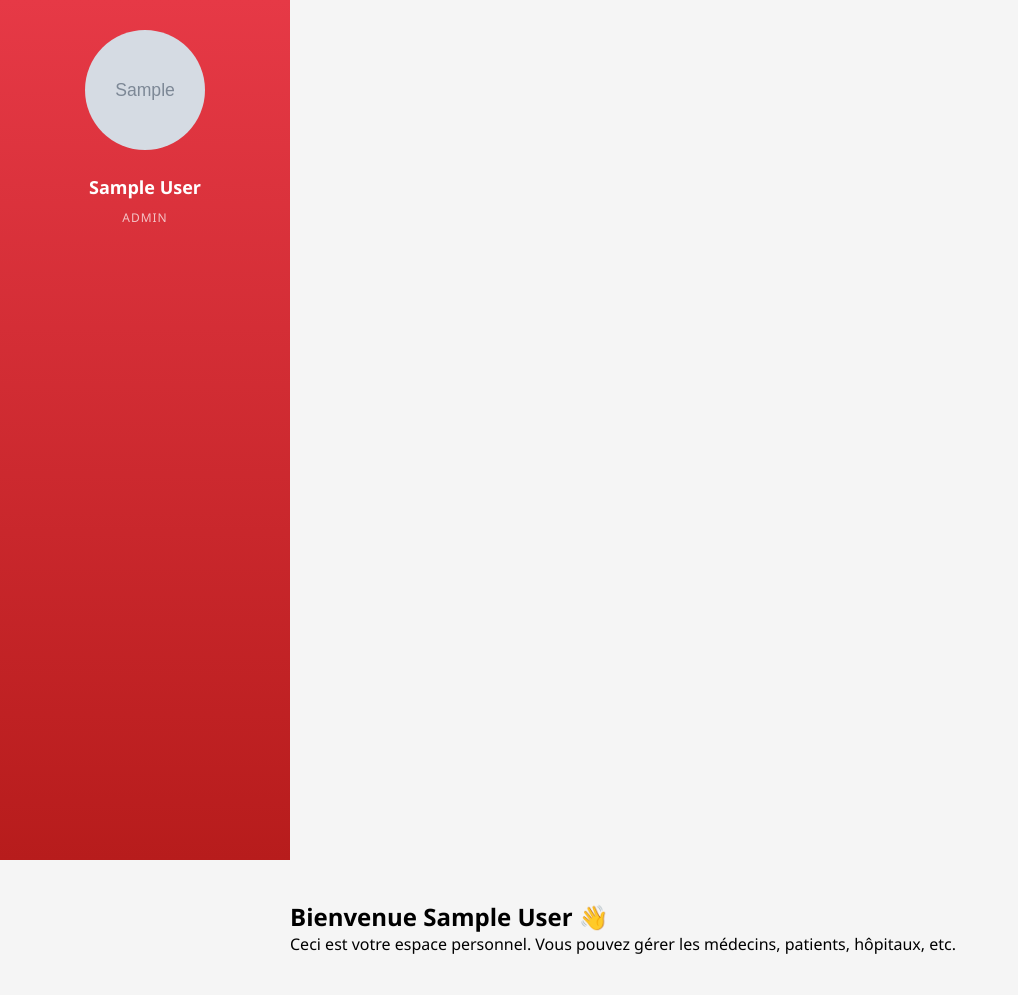
After one commit to more33aymehd/Gestion_consultation, a PHP site: page /profil.php in a window 1280 px wide. The commit adds this page. Shown: the whole page, without its empty margins (0-1018 px from the left). Run offline with PHP 8.4, Linux system fonts and the light colour scheme; the visitor is signed in with stand-in values (Sample User, id 1); tables that the repository leaves empty or names only in its code hold one stand-in row (values such as "Sample post"); grey boxes marked "Sample" are stand-in pictures.

Commit message:
Légère modification

```diff
--- /dev/null
+++ b/profil.php
@@ -0,0 +1,85 @@
+<?php
+include("connexion.php");
+session_start();
+
+if (!isset($_SESSION['admin']) || !isset($_SESSION['id'])) {
+    header("Location: login.php");
+    exit();
+}
+
+$id = $_SESSION['id'];
+$req = mysqli_query($conn, "SELECT * FROM admins WHERE id_admin = $id");
+$admin = mysqli_fetch_assoc($req);
+?>
+
+<!DOCTYPE html>
+<html lang="fr">
+<head>
+    <meta charset="UTF-8">
+    <title>Profil Admin - Allo Doc</title>
+    <link rel="stylesheet" href="style_1.css">
+    <style>
+        body {
+            font-family: Arial, sans-serif;
+            margin: 0;
+            background-color: #f5f5f5;
+        }
+
+        .sidebar {
+            width: 250px;
+            height: 100vh;
+            background: linear-gradient(to bottom, #e63946, #b71c1c);
+            color: white;
+            padding: 30px 20px;
+            display: flex;
+            flex-direction: column;
+            align-items: center;
+        }
+
+        .profil-img {
+            width: 120px;
+            height: 120px;
+            border-radius: 50%;
+            background-color: #fff;
+            background-image: url('images/admin.png'); /* image par défaut */
+            background-size: cover;
+            background-position: center;
+            margin-bottom: 20px;
+        }
+
+        .profil-name {
+            font-size: 18px;
+            font-weight: bold;
+            margin-top: 5px;
+            text-align: center;
+        }
+
+        .label {
+            margin-top: 10px;
+            text-transform: uppercase;
+            font-size: 12px;
+            letter-spacing: 1px;
+            opacity: 0.7;
+        }
+
+        .main-content {
+            margin-left: 250px;
+            padding: 40px;
+        }
+    </style>
+</head>
+<body>
+
+<div class="sidebar">
+    <div class="profil-img" style="background-image: url('images/<?= $admin['photo'] ?? 'admin.png' ?>');"></div>
+    <div class="profil-name"><?= ucfirst($admin['nom']) ?></div>
+    <div class="label">admin</div>
+</div>
+
+<div class="main-content">
+    <h2>Bienvenue <?= ucfirst($admin['nom']) ?> 👋</h2>
+    <p>Ceci est votre espace personnel. Vous pouvez gérer les médecins, patients, hôpitaux, etc.</p>
+</div>
+
+</body>
+</html>
```
Also changed, not shown: admin.php (+10 -9 lines), envoyer_message.php (added, +26 -0 lines), liste_messages.php (added, +20 -0 lines), liste_users.php (added, +17 -0 lines), register.php (+70 -24 lines), close.png (added), close_s.png (added), consult.png (added), hospital.png (added), images/Hacker.jpg (added), images/Nothing quite like Agent 47_.jpg (added), images/Please follow me.jpg (added), images/brt.jpg (added), medecin.png (added), 3 more files.
